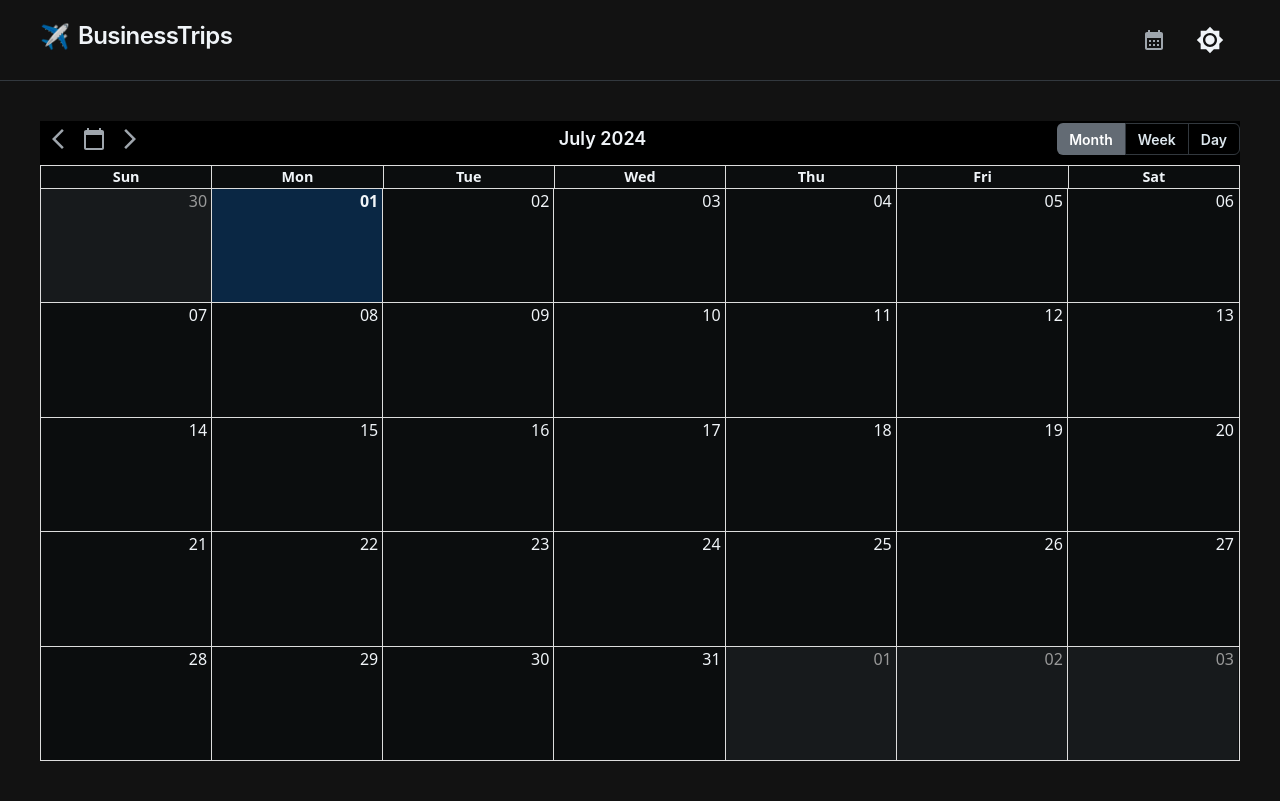
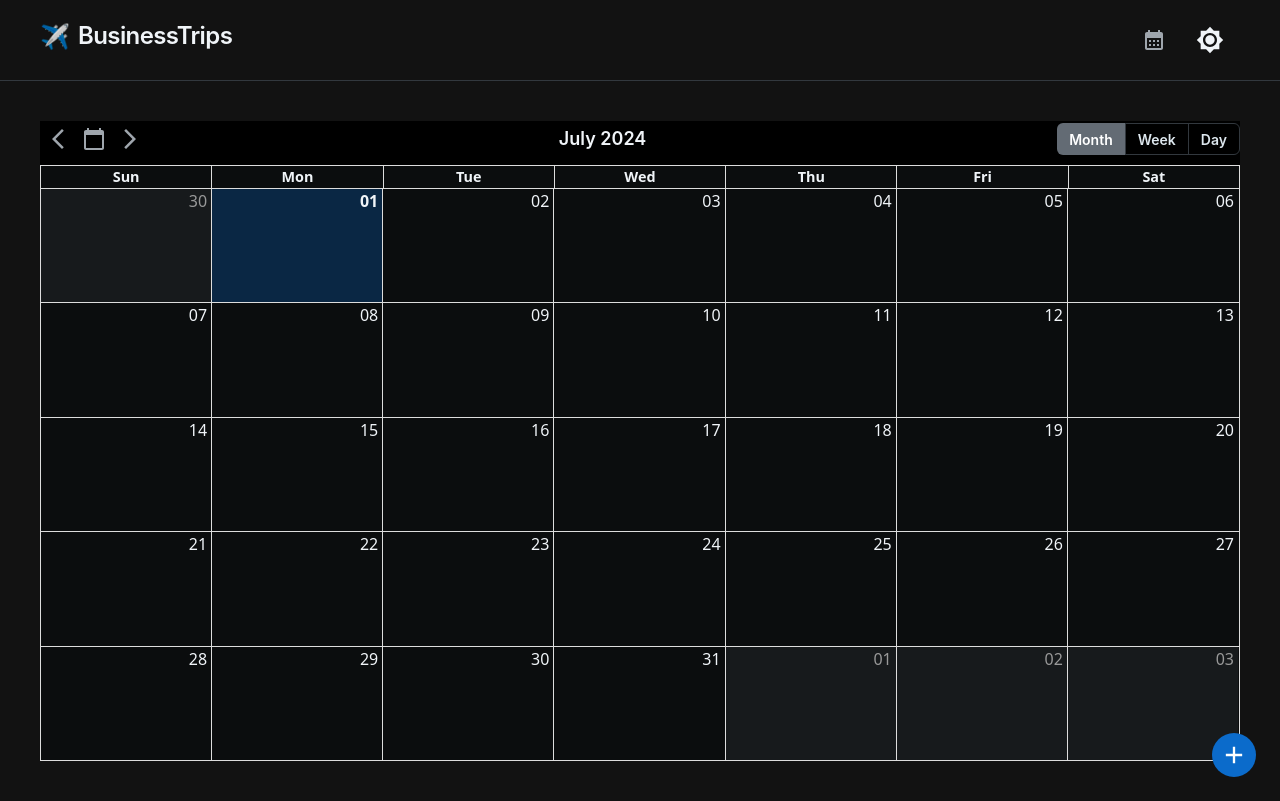
Before and after one commit to Koetbullar-Droide/business-trips, a Next.js app: page /calendar in a window 1280 px wide. Built offline with nearby package versions, Linux system fonts and the light colour scheme.

Commit message:
Butten and form to creat a trip

```diff
--- /dev/null
+++ b/app/calendar/Form.js
@@ -0,0 +1,46 @@
+"use client";
+import {
+  Modal,
+  ModalDialog,
+  FormControl,
+  FormLabel,
+  Input,
+  Typography,
+  Button,
+  Box,
+} from "@mui/joy";
+
+export default function Form({ open, onClose, onSave, form, setForm }) {
+  const handleChange = (e) => {
+    const { name, value } = e.target;
+    setForm((prev) => ({ ...prev, [name]: value }));
+  };
+
+  return (
+    <Modal open={open} onClose={onClose}>
+      <ModalDialog>
+        <Typography level="h5" mb={2}>
+          Ereignis erstellen
+        </Typography>
+        <FormControl>
+          <FormLabel>Titel</FormLabel>
+          <Input name="title" value={form.title} onChange={handleChange} />
+        </FormControl>
+        <FormControl>
+          <FormLabel>Datum</FormLabel>
+          <Input type="date" name="date" value={form.date} onChange={handleChange} />
+        </FormControl>
+        <FormControl>
+          <FormLabel>Dauer (Tage)</FormLabel>
+          <Input type="number" name="duration" value={form.duration} onChange={handleChange} />
+        </FormControl>
+        <Box className="flex justify-end gap-2 mt-4">
+          <Button variant="plain" onClick={onClose}>
+            Verwerfen
+          </Button>
+          <Button onClick={onSave}>Speichern</Button>
+        </Box>
+      </ModalDialog>
+    </Modal>
+  );
+}
--- a/app/calendar/page.js
+++ b/app/calendar/page.js
@@ -14,11 +14,14 @@ import IconButton from "@mui/joy/IconButton";
 import ButtonGroup from "@mui/joy/ButtonGroup";
 import Button from "@mui/joy/Button";
 import Typography from "@mui/joy/Typography";
+import Snackbar from "@mui/joy/Snackbar";
+import AddIcon from "@mui/icons-material/Add";
 import ArrowBackIosNewIcon from "@mui/icons-material/ArrowBackIosNew";
 import ArrowForwardIosIcon from "@mui/icons-material/ArrowForwardIos";
 import CalendarTodayIcon from "@mui/icons-material/CalendarToday";
 import "react-big-calendar/lib/css/react-big-calendar.css";
 import "./calendar.css";
+import Form from "./Form";
 
 const locales = { "en-US": enUS };
 const localizer = dateFnsLocalizer({
@@ -60,9 +63,12 @@ function CustomToolbar({ label, onNavigate, onView, views, view }) {
 }
 
 export default function CalendarPage() {
-  const [events, setEvents] = useState();
+  const [events, setEvents] = useState([]);
   const [view, setView] = useState("month");
   const [date, setDate] = useState(new Date());
+  const [modalOpen, setModalOpen] = useState(false);
+  const [form, setForm] = useState({ title: "", date: "", duration: 1 });
+  const [snackbarMessage, setSnackbarMessage] = useState("");
 
   useEffect(() => {
     const lastView = localStorage.getItem("calendarView") || "month";
@@ -74,6 +80,7 @@ export default function CalendarPage() {
       .then((res) => res.json())
       .then((data) => {
         const ev = data.businessTrips.map((trip) => ({
+          id: trip.id || crypto.randomUUID(),
           title: trip.title,
           start: new Date(trip.date),
           end: addDays(new Date(trip.date), (trip.duration || 1) - 1),
@@ -92,6 +99,29 @@ export default function CalendarPage() {
     setDate(newDate);
   };
 
+  const handleAddClick = () => {
+    setForm({ title: "", date: "", duration: 1 });
+    setModalOpen(true);
+  };
+
+  const handleSave = () => {
+    const newEvent = {
+      id: crypto.randomUUID(),
+      title: form.title,
+      start: new Date(form.date),
+      end: addDays(new Date(form.date), form.duration - 1),
+      allDay: true,
+    };
+
+    setEvents((prev) => [...prev, newEvent]);
+    setModalOpen(false);
+    setSnackbarMessage("Ereignis erfolgreich erstellt");
+  };
+
+  const handleCancel = () => {
+    setModalOpen(false);
+  };
+
   const eventPropGetter = () => ({
     style: {
       borderRadius: 4,
@@ -104,8 +134,8 @@ export default function CalendarPage() {
   return (
     <Box className="w-full h-screen">
       <Navbar />
-      <Box className="p-10 h-[90%]">
-        {events ? (
+      <Box className="p-10 h-[90%] relative">
+        {events.length ? (
           <Calendar
             localizer={localizer}
             events={events}
@@ -123,6 +153,37 @@ export default function CalendarPage() {
             <CircularProgress />
           </Box>
         )}
+
+        <IconButton
+          onClick={handleAddClick}
+          color="primary"
+          variant="solid"
+          size="lg"
+          sx={{
+            position: "absolute",
+            bottom: 24,
+            right: 24,
+            borderRadius: "50%",
+          }}
+        >
+          <AddIcon />
+        </IconButton>
+
+        <Form
+          open={modalOpen}
+          onClose={handleCancel}
+          onSave={handleSave}
+          form={form}
+          setForm={setForm}
+        />
+
+        <Snackbar
+          open={!!snackbarMessage}
+          onClose={() => setSnackbarMessage("")}
+          autoHideDuration={3000}
+        >
+          {snackbarMessage}
+        </Snackbar>
       </Box>
     </Box>
   );
```
